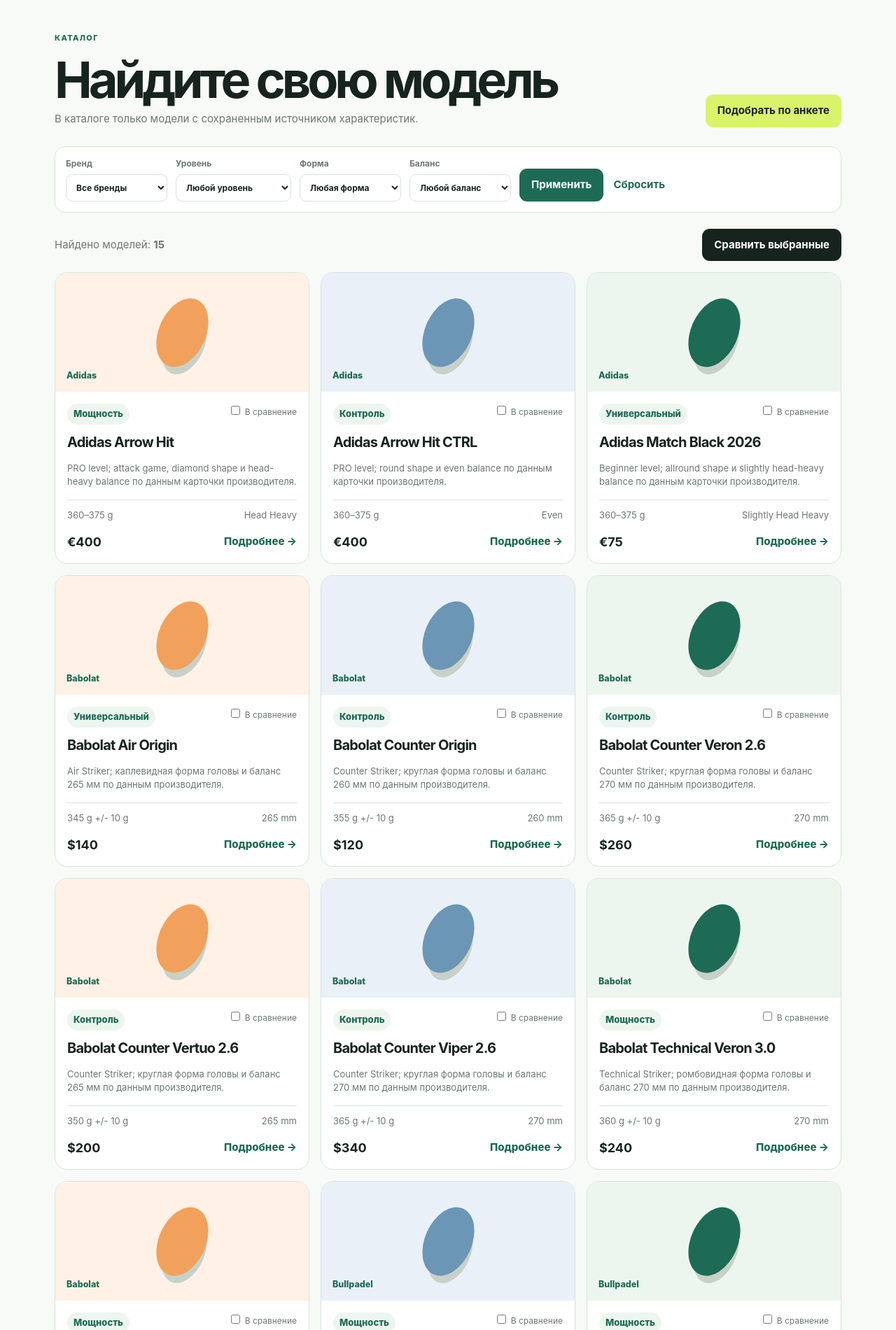
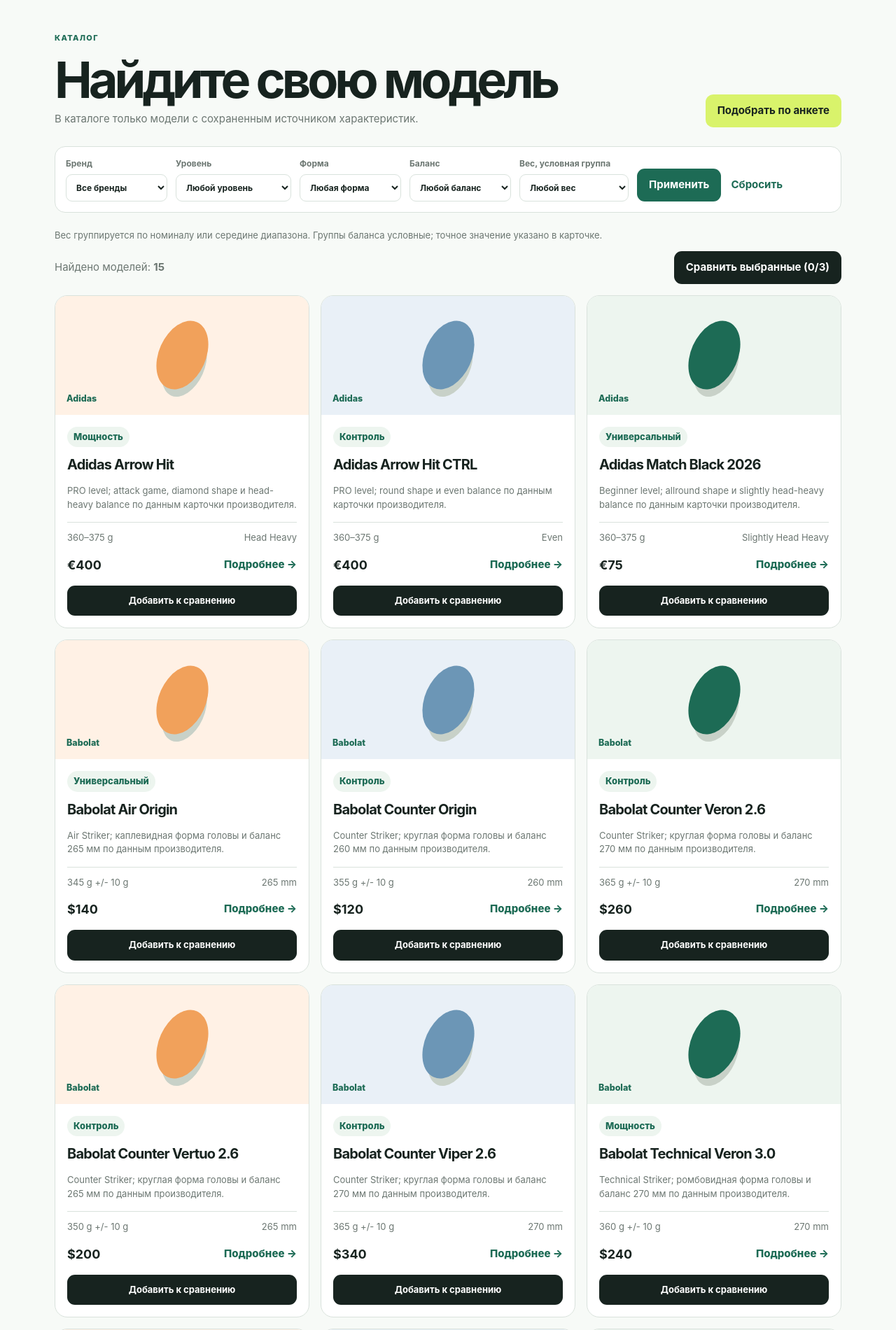
Before and after one commit to maksimburkovskiy123-ctrl/PADEL_GEAR, a FastAPI app: page /catalog in a window 1280 px wide. Shown: the part 78-1979 px from the top of the page at 70% size. Run offline with FastAPI, Linux system fonts and the light colour scheme; data comes from the database, SQL or seed files in the repository.

Commit message:
Finish MVP and add teacher launch scripts

```diff
--- a/app/templates/catalog.html
+++ b/app/templates/catalog.html
@@ -10,27 +10,29 @@
   <label>Уровень<select name="level"><option value="">Любой уровень</option>{% for key, value in labels.level.items() %}<option value="{{ key }}" {% if filters.level == key %}selected{% endif %}>{{ value }}</option>{% endfor %}</select></label>
   <label>Форма<select name="shape"><option value="">Любая форма</option>{% for key, value in labels.shape.items() %}<option value="{{ key }}" {% if filters.shape == key %}selected{% endif %}>{{ value }}</option>{% endfor %}</select></label>
   <label>Баланс<select name="balance"><option value="">Любой баланс</option>{% for key, value in labels.balance.items() if key != 'unknown' %}<option value="{{ key }}" {% if filters.balance == key %}selected{% endif %}>{{ value }}</option>{% endfor %}</select></label>
+  <label>Вес, условная группа<select name="weight"><option value="">Любой вес</option>{% for key, value in labels.weight.items() %}<option value="{{ key }}" {% if filters.weight == key %}selected{% endif %}>{{ value }}</option>{% endfor %}</select></label>
   <button class="button primary" type="submit">Применить</button>
   <a class="clear-filter" href="{{ url_for('catalog') }}">Сбросить</a>
 </form>
-<form method="get" action="{{ url_for('compare') }}">
-  <div class="catalog-toolbar"><span class="muted">Найдено моделей: <b>{{ rackets|length }}</b></span><button class="button dark" type="submit">Сравнить выбранные</button></div>
+<p class="muted filter-note">Вес группируется по номиналу или середине диапазона. Группы баланса условные; точное значение указано в карточке.</p>
+  <div class="catalog-toolbar"><span class="muted">Найдено моделей: <b>{{ rackets|length }}</b></span><a class="button dark" href="{{ url_for('compare') }}">Сравнить выбранные ({{ selected_ids|length }}/3)</a></div>
   {% if rackets %}
   <div class="racket-grid">
     {% for racket in rackets %}
     <article class="racket-card">
       <div class="racket-visual tone-{{ loop.index % 3 }}"><span></span><small>{{ racket.brand }}</small></div>
       <div class="card-content">
-        <label class="compare-check"><input type="checkbox" name="ids" value="{{ racket.id }}"> В сравнение</label>
         <p class="tag">{{ labels.style.get(racket.style, racket.style) }}</p>
         <h2>{{ racket.brand }} {{ racket.name }}</h2>
         <p class="muted">{{ racket.description }}</p>
         <div class="meta"><span>{{ racket.weight_text }}</span><span>{{ racket.balance_text }}</span></div>
-        <div class="card-bottom"><strong>{{ racket.price_text }}</strong><a href="{{ url_for('racket_detail', racket_id=racket.id) }}">Подробнее →</a></div>
+        <div class="card-bottom"><strong>{{ racket.price_text }}</strong><a href="{{ url_for('racket_detail', racket_id=racket.id) }}?{{ {'return_to': catalog_url}|urlencode }}">Подробнее →</a></div>
+        <form class="compare-action" method="post" action="{{ url_for('toggle_comparison') }}?{{ {'racket_id': racket.id, 'return_to': catalog_url}|urlencode }}">
+          <button class="button {{ 'secondary' if racket.id in selected_ids else 'dark' }}" type="submit">{{ 'Убрать из сравнения' if racket.id in selected_ids else 'Добавить к сравнению' }}</button>
+        </form>
       </div>
     </article>
     {% endfor %}
   </div>
   {% else %}<div class="empty"><h2>По выбранным фильтрам моделей нет</h2><a class="button secondary" href="{{ url_for('catalog') }}">Показать весь каталог</a></div>{% endif %}
-</form>
 {% endblock %}
```
